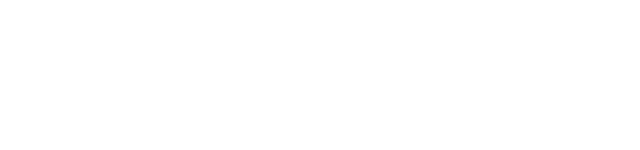
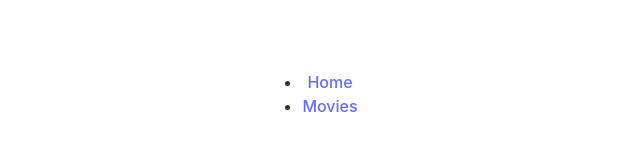
Before and after one commit to AlexBoyko5/goit-react-hw-05, a React (Vite) app: page / in a window 1280 px wide. Shown: the part 306-456 px from the top of the page, without its empty margins (330-970 px from the left). Built offline with nearby package versions, Linux system fonts and the light colour scheme.

Commit message:
commit-9
App+Navigation

```diff
--- a/src/components/App/App.jsx
+++ b/src/components/App/App.jsx
@@ -1,7 +1,38 @@
-import { useState } from 'react';
 import reactLogo from '../../assets/react.svg';
+import { lazy, Suspense } from 'react';
+import { BrowserRouter as Router, Route, Switch } from 'react-router-dom';
+import Navigation from '../Navigation/Navigation';
+
 import './App.css';
 
-function App() {}
+//загрузка компонентов
+const HomePage = lazy(() => import('../../pages/HomePage/HomePage'));
+const MoviesPage = lazy(() => import('../../pages/MoviesPage/MoviesPage'));
+const MovieDetailsPage = lazy(() =>
+	import('../../pages/MovieDetailsPage/MovieDetailsPage')
+);
+const NotFoundPage = lazy(() =>
+	import('../../pages/NotFoundPage/NotFoundPage')
+);
+
+function App() {
+	return (
+		<Router>
+			{/* Router для маршрутизации*/}
+			<Navigation />
+			{/* Navigation для Router на всех стр*/}
+			<Suspense fallback={<div>Loading...</div>}>
+				{/* Suspense для заглушки*/}
+				<Switch>
+					{/* Switch для выбор только одного маршрут*/}
+					<Route exact path="/" Component={HomePage} />
+					{/* сам маршрут*/}
+					<Route exact path="/movies" Component={MoviesPage} />
+					<Route />
+				</Switch>
+			</Suspense>
+		</Router>
+	);
+}
 
 export default App;
--- a/src/components/Navigation/Navigation.jsx
+++ b/src/components/Navigation/Navigation.jsx
@@ -0,0 +1,20 @@
+import { NavLink } from 'react-router-dom';
+function Navigation() {
+	return (
+		<nav>
+			<ul>
+				<li>
+					<NavLink exact to="/">
+						Home
+					</NavLink>
+				</li>
+				<li>
+					<NavLink exact to="/movies">
+						Movies
+					</NavLink>
+				</li>
+			</ul>
+		</nav>
+	);
+}
+export default Navigation;
```
